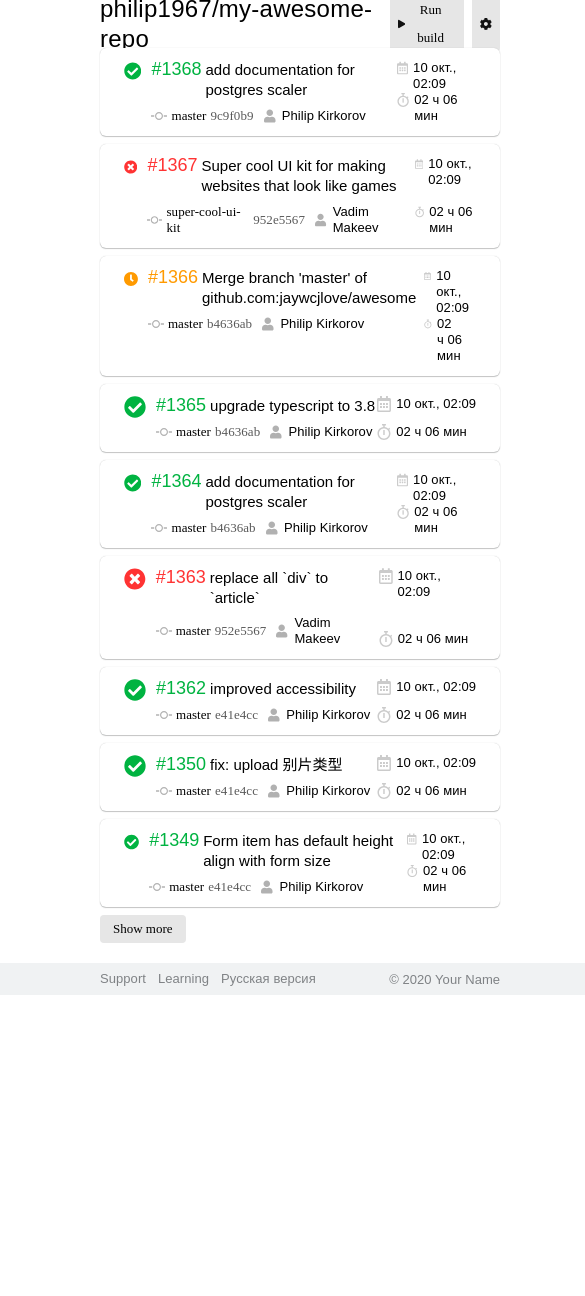
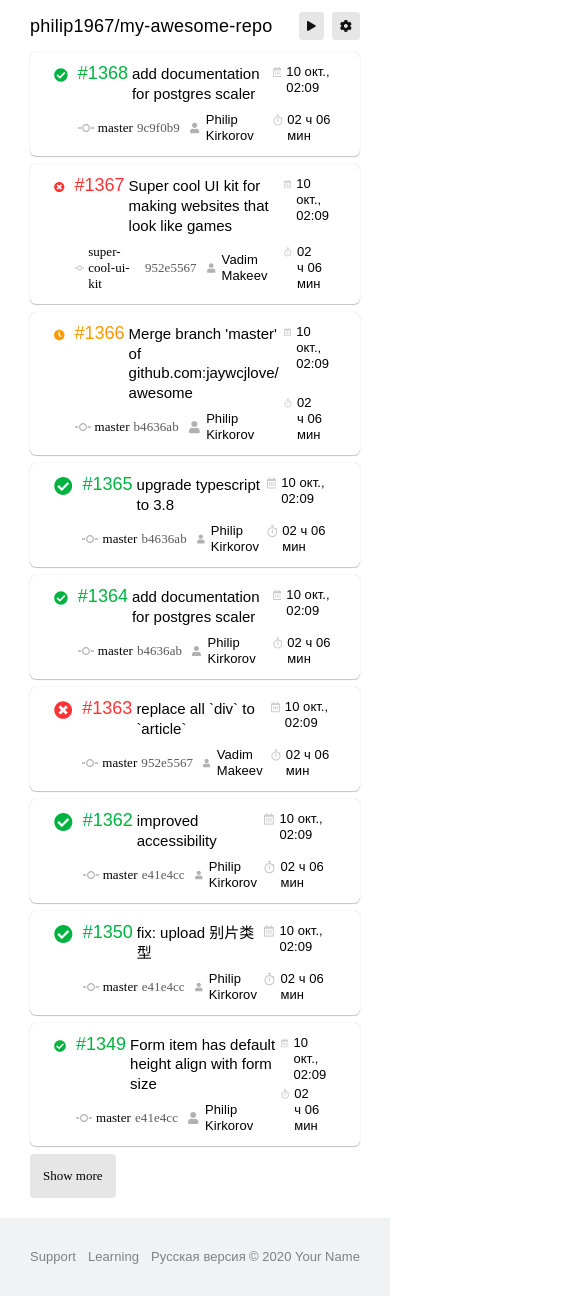
Before and after one commit to makarovmikhail/yandex-hw-react01, a React (Create React App) app: page /history in a window 390 px wide. Shown: the whole page, 585 px wide, since content can reach past the window. Before the commit the page ends 995 px from the top, so only its background shows below. Built offline with nearby package versions, Linux system fonts and the light colour scheme; a web font is replaced by a local one.

Commit message:
update media queries

```diff
--- a/src/features/footer/Footer.css
+++ b/src/features/footer/Footer.css
@@ -8,12 +8,21 @@
   flex-direction: row;
   justify-content: space-between;
   box-sizing: border-box;
+  align-items: center;
 }
 
 @media (max-width: 320px) {
   .footer {
     flex-direction: column;
     padding: 16px;
+    height: auto;
+    align-items: flex-start;
+  }
+}
+
+@media (max-width: 800px) {
+  .footer {
+    padding: 30px;
     height: auto;
   }
 }
--- a/src/features/layouts/modal/ModalContent.tsx
+++ b/src/features/layouts/modal/ModalContent.tsx
@@ -15,7 +15,8 @@ const UIModalContent: FC<{onRunBuild: any}> = ({onRunBuild}) => {
               label: "Enter the commit hash which you want to build.",
               initialValue: "",
               placeholder: "Commit hash",
-              isRequired: false
+              isRequired: false,
+              handler: () => {}
             }}
           />
           <ActionsContainer>
--- a/src/ui/commit-card/status/Styles.tsx
+++ b/src/ui/commit-card/status/Styles.tsx
@@ -33,4 +33,5 @@ export const StatusMessageText = styled.span`
   font-size: 15px;
   line-height: 1.33;
   color: #000000;
+  word-break: break-word;
 `;
--- a/src/ui/form/Styles.tsx
+++ b/src/ui/form/Styles.tsx
@@ -2,11 +2,15 @@ import styled from "styled-components";
 
 export const FormContainer = styled.form`
   padding-top: 22px;
+  padding-bottom: 16px;
   width: 474px;
   display: flex;
   flex-direction: column;
   gap: 18px;
   @media (max-width: 320px) {
+    width: auto;
+  }
+  @media (max-width: 800px) {
     width: auto;
   }
 `;
--- a/src/ui/header/Styles.tsx
+++ b/src/ui/header/Styles.tsx
@@ -35,7 +35,11 @@ export const HeaderContainer = styled.div`
   background-color: transparent;
   @media (max-width: 320px) {
     padding: 12px 16px;
-    height: 52px;
+    height: auto;
+  }
+  @media (max-width: 800px) {
+    padding: 12px 30px;
+    height: auto;
   }
 `;
 
@@ -49,6 +53,9 @@ export const HeaderText = styled.span`
   /* --blue-grey-500 */
   color: ${(props) => getHeaderTextTheme(props.theme).color};
   @media (max-width: 320px) {
+    font-size: 18px;
+  }
+  @media (max-width: 800px) {
     font-size: 18px;
   }
 `;
@@ -65,6 +72,9 @@ export const ActionButtonContent = styled.div`
   flex-direction: row;
   padding: 0px 8px;
   @media (max-width: 320px) {
+    padding: 8px;
+  }
+  @media (max-width: 800px) {
     padding: 8px;
   }
 `;
@@ -105,4 +115,7 @@ export const ActionButtonTextContainer = styled.div`
   @media (max-width: 320px) {
     display: none;
   }
+  @media (max-width: 800px) {
+    display: none;
+  }
 `;
--- a/src/ui/input/Input.tsx
+++ b/src/ui/input/Input.tsx
@@ -16,7 +16,6 @@ export interface IInputProps {
   handler?: any;
   placeholder: string;
   isRequired: boolean;
-  // handleChange: ReturnType<(e: Event) => void>;
 }
 
 const Input: FC<IInputProps> = ({
--- a/src/ui/layouts/start-screen/Styles.tsx
+++ b/src/ui/layouts/start-screen/Styles.tsx
@@ -9,9 +9,15 @@ export const Layout = styled.div`
     "footer" minmax(32px, 32px);
   @media (max-width: 320px) {
     grid:
-      "header" minmax(52px, 52px)
+      "header" minmax(66px, 66px)
       "content" minmax(auto, auto)
       "footer" minmax(68px, 68px);
+  }
+  @media (max-width: 800px) {
+    grid:
+      "header" minmax(auto, auto)
+      "content" minmax(auto, auto)
+      "footer" minmax(auto, auto);
   }
 `;
 
@@ -25,6 +31,9 @@ export const ContentLayout = styled.div`
   box-sizing: border-box;
   @media (max-width: 320px) {
     padding: 0 16px;
+  }
+  @media (max-width: 800px) {
+    padding: 0 30px;
   }
 `;
 
```
